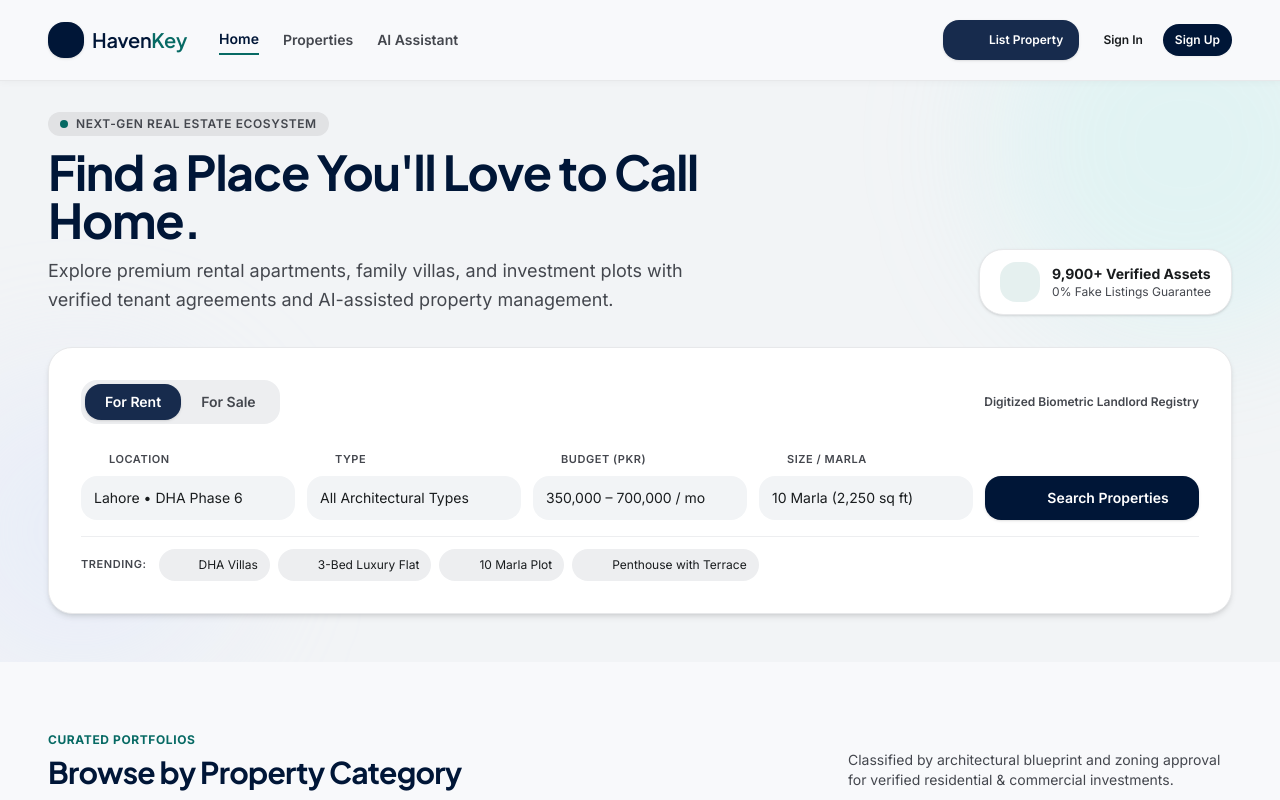
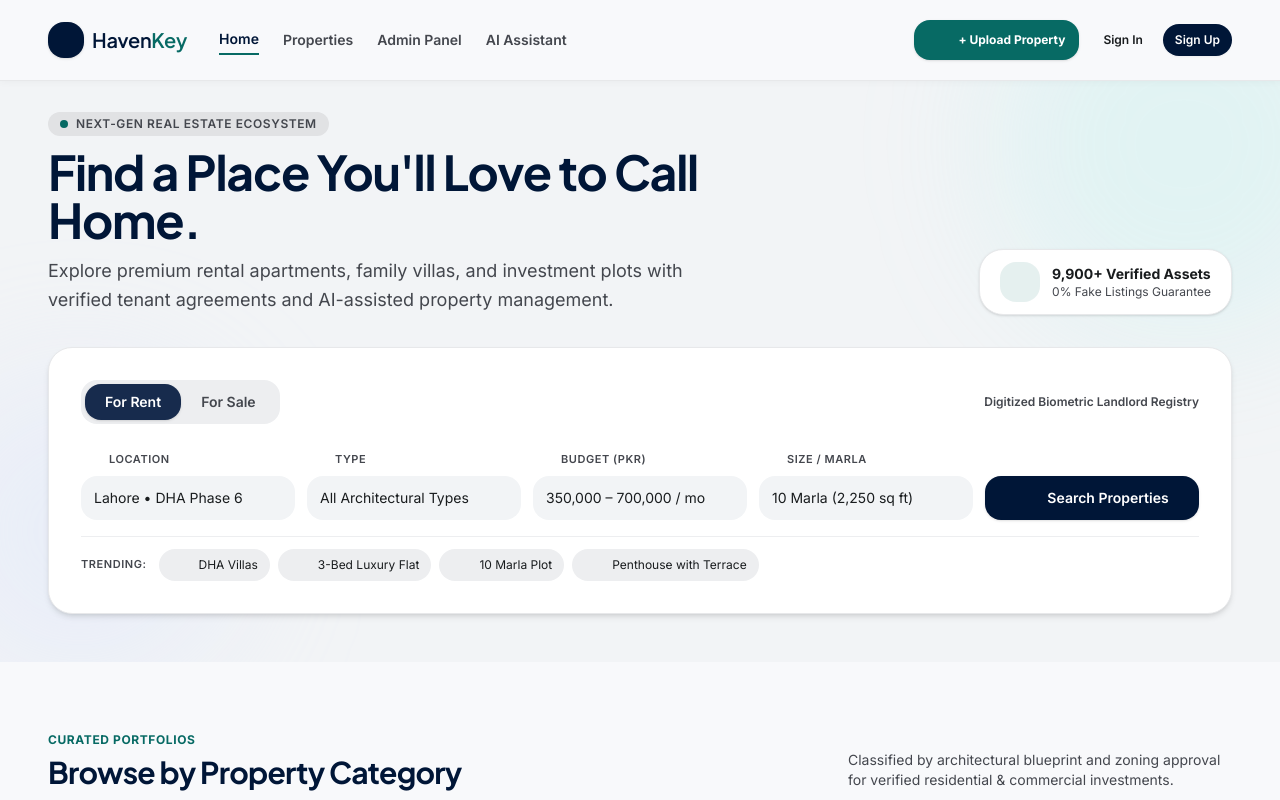
Before and after one commit to Waleedcoder-web/Technical_Assignment, a Next.js app in the folder frontend/: page / in a window 1280 px wide. Shown: the top 800 px of the page. Built offline with nearby package versions, Linux system fonts and the light colour scheme.

Commit message:
Add direct + Upload Property buttons in Navbar, Properties page, and auto-open modal

```diff
--- a/frontend/src/app/admin/dashboard/page.tsx
+++ b/frontend/src/app/admin/dashboard/page.tsx
@@ -216,6 +216,21 @@ export default function AdminDashboardPage() {
   useEffect(() => {
     const loaded = getStoredProperties();
     setProperties(loaded);
+
+    // Auto-open Add Property modal if URL has ?add=true
+    if (typeof window !== "undefined") {
+      const params = new URLSearchParams(window.location.search);
+      if (params.get("add") === "true") {
+        setEditingPropertyId(null);
+        setFormData({
+          ...INITIAL_FORM,
+          imageUrl: "",
+          images: [],
+        });
+        setFormErrors({});
+        setIsModalOpen(true);
+      }
+    }
 
     const handleSync = () => {
       setProperties(getStoredProperties());
--- a/frontend/src/app/properties/page.tsx
+++ b/frontend/src/app/properties/page.tsx
@@ -84,9 +84,18 @@ export default function PropertiesPage() {
               </p>
             </div>
 
-            <div className="flex items-center gap-2 text-xs font-semibold px-3 py-1.5 bg-white border border-[#e7e8ea] rounded-lg shadow-sm">
-              <span className="material-symbols-outlined text-[16px] text-[#076a64]">verified</span>
-              <span>Showing {filteredProperties.length} Properties</span>
+            <div className="flex items-center gap-3">
+              <Link
+                href="/admin/dashboard?add=true"
+                className="px-4 py-2.5 bg-[#076a64] hover:bg-[#00201e] text-white text-xs font-bold rounded-lg transition-all shadow-sm flex items-center gap-1.5"
+              >
+                <span className="material-symbols-outlined text-[18px]">add_photo_alternate</span>
+                <span>+ Upload / Add Property</span>
+              </Link>
+              <div className="hidden sm:flex items-center gap-2 text-xs font-semibold px-3 py-2 bg-white border border-[#e7e8ea] rounded-lg shadow-sm">
+                <span className="material-symbols-outlined text-[16px] text-[#076a64]">verified</span>
+                <span>{filteredProperties.length} Properties</span>
+              </div>
             </div>
           </div>
 
--- a/frontend/src/components/layout/navbar.tsx
+++ b/frontend/src/components/layout/navbar.tsx
@@ -65,14 +65,12 @@ export default function Navbar() {
   const baseLinks = [
     { label: "Home", href: "/" },
     { label: "Properties", href: "/properties" },
+    { label: "Admin Panel", href: "/admin/dashboard" },
     { label: "AI Assistant", href: "/ai-assistant" },
   ];
 
-  // Dashboard link ONLY shown when user is logged in AND role is admin
-  const navLinks =
-    user?.role === "admin"
-      ? [...baseLinks, { label: "Dashboard", href: "/admin/dashboard" }]
-      : baseLinks;
+  // Dashboard link if admin
+  const navLinks = baseLinks;
 
   return (
     <header className="fixed top-0 left-0 w-full z-50 bg-[#f8f9fb]/90 backdrop-blur-xl shadow-[0_1px_8px_rgba(0,0,0,0.04)] border-b border-[#e7e8ea]">
@@ -117,11 +115,11 @@ export default function Navbar() {
         {/* Right side actions */}
         <div className="flex items-center gap-3">
           <Link
-            href="/properties"
-            className="hidden sm:inline-flex items-center gap-1.5 px-4 py-2 bg-[#172b4d] text-white text-xs font-semibold rounded-lg hover:bg-[#001637] transition-all shadow-sm"
+            href="/admin/dashboard?add=true"
+            className="inline-flex items-center gap-1.5 px-3.5 py-2 bg-[#076a64] hover:bg-[#00201e] text-white text-xs font-bold rounded-lg transition-all shadow-sm"
           >
-            <span className="material-symbols-outlined text-[16px]">add</span>
-            <span>List Property</span>
+            <span className="material-symbols-outlined text-[16px]">add_photo_alternate</span>
+            <span>+ Upload Property</span>
           </Link>
 
           {/* User state: Show avatar circle ONLY when logged in */}
```
